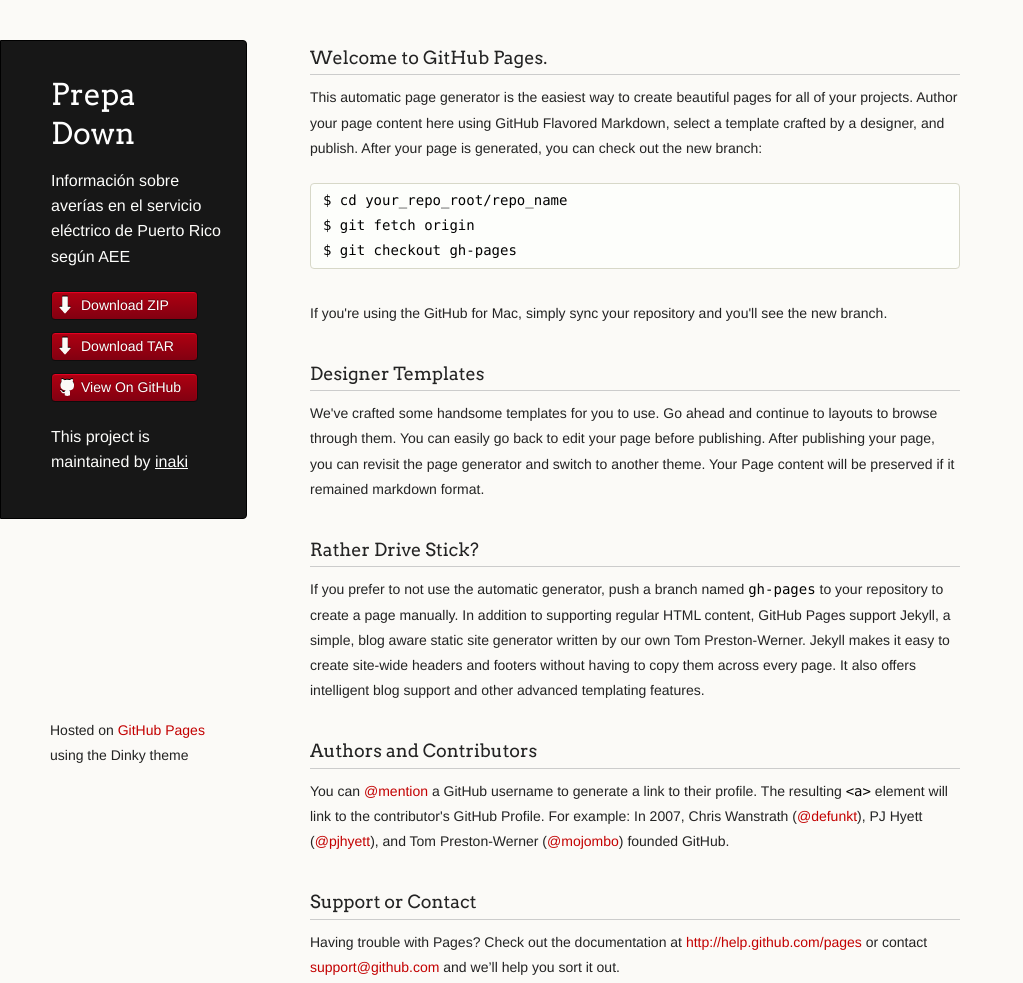
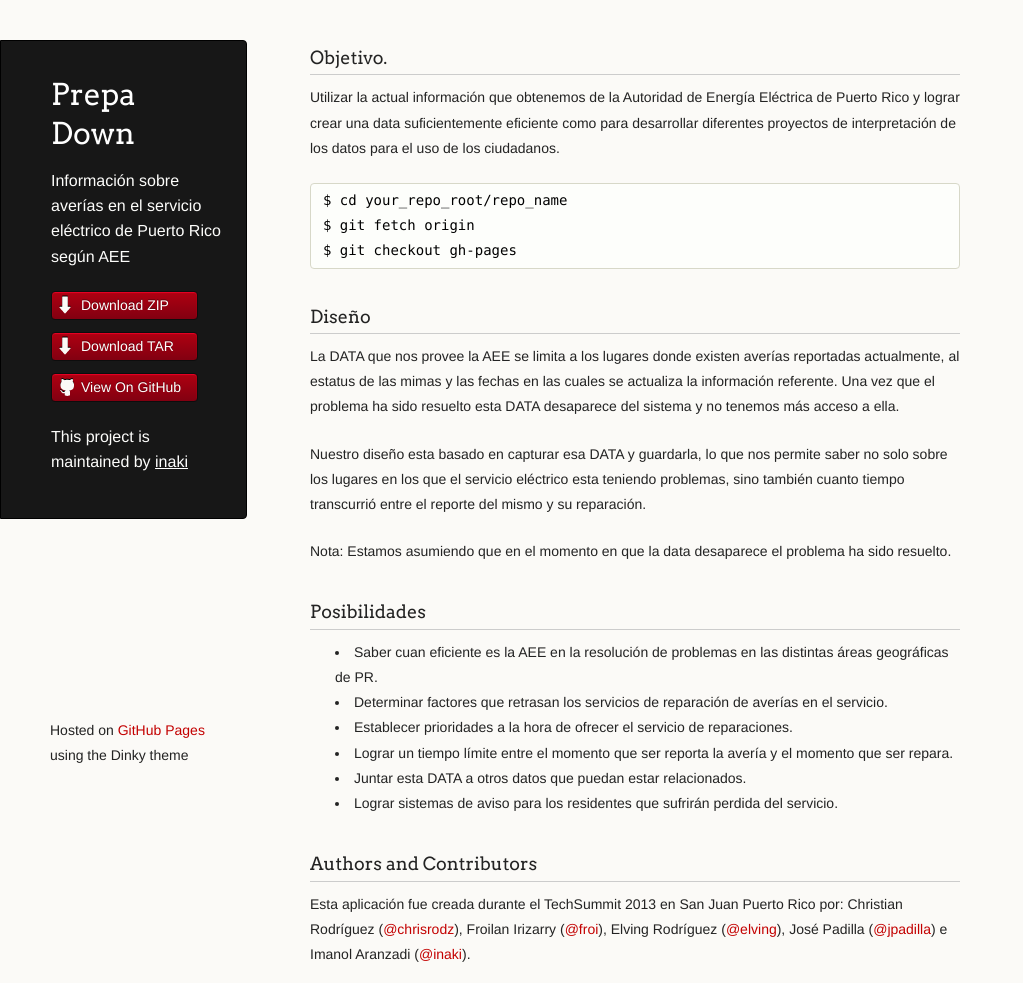
Before and after one commit to inaki/prepa-down, a plain HTML site: page index.html in a window 1280 px wide. Shown: the top 983 px of the page, without its empty margins (0-1023 px from the left). Drawn offline with Linux system fonts and the light colour scheme.

```diff
--- a/index.html
+++ b/index.html
@@ -31,31 +31,38 @@
       </header>
       <section>
         <h3>
-<a name="welcome-to-github-pages" class="anchor" href="#welcome-to-github-pages"><span class="octicon octicon-link"></span></a>Welcome to GitHub Pages.</h3>
+<a name="objetivo" class="anchor" href="#objetivo"><span class="octicon octicon-link"></span></a>Objetivo.</h3>
 
-<p>This automatic page generator is the easiest way to create beautiful pages for all of your projects. Author your page content here using GitHub Flavored Markdown, select a template crafted by a designer, and publish. After your page is generated, you can check out the new branch:</p>
+<p>Utilizar la actual información que obtenemos de la Autoridad de Energía Eléctrica de Puerto Rico y lograr crear una data suficientemente eficiente como para desarrollar diferentes proyectos de interpretación de los datos para el uso de los ciudadanos.</p>
 
 <pre><code>$ cd your_repo_root/repo_name
 $ git fetch origin
 $ git checkout gh-pages
 </code></pre>
 
-<p>If you're using the GitHub for Mac, simply sync your repository and you'll see the new branch.</p>
+<h3>
+<a name="diseo" class="anchor" href="#diseo"><span class="octicon octicon-link"></span></a>Diseño</h3>
+
+<p>La DATA que nos provee la AEE se limita a los lugares donde existen averías reportadas actualmente, al estatus de las mimas y las fechas en las cuales se actualiza la información referente. Una vez que el problema ha sido resuelto esta DATA desaparece del sistema y no tenemos más acceso a ella. </p>
+
+<p>Nuestro diseño esta basado en capturar esa DATA y guardarla, lo que nos permite saber no solo sobre los lugares en los que el servicio eléctrico esta teniendo problemas, sino también cuanto tiempo transcurrió entre el reporte del mismo y su reparación. </p>
+
+<p>Nota: Estamos asumiendo que en el momento en que la data desaparece el problema ha sido resuelto.</p>
 
 <h3>
-<a name="designer-templates" class="anchor" href="#designer-templates"><span class="octicon octicon-link"></span></a>Designer Templates</h3>
+<a name="posibilidades" class="anchor" href="#posibilidades"><span class="octicon octicon-link"></span></a>Posibilidades</h3>
 
-<p>We've crafted some handsome templates for you to use. Go ahead and continue to layouts to browse through them. You can easily go back to edit your page before publishing. After publishing your page, you can revisit the page generator and switch to another theme. Your Page content will be preserved if it remained markdown format.</p>
-
-<h3>
-<a name="rather-drive-stick" class="anchor" href="#rather-drive-stick"><span class="octicon octicon-link"></span></a>Rather Drive Stick?</h3>
-
-<p>If you prefer to not use the automatic generator, push a branch named <code>gh-pages</code> to your repository to create a page manually. In addition to supporting regular HTML content, GitHub Pages support Jekyll, a simple, blog aware static site generator written by our own Tom Preston-Werner. Jekyll makes it easy to create site-wide headers and footers without having to copy them across every page. It also offers intelligent blog support and other advanced templating features.</p>
-
-<h3>
+<ul>
+<li>Saber cuan eficiente es la AEE en la resolución de problemas en las distintas áreas geográficas de PR.</li>
+<li>Determinar factores que retrasan los servicios de reparación de averías en el servicio.</li>
+<li>Establecer prioridades a la hora de ofrecer el servicio de reparaciones.</li>
+<li>Lograr un tiempo límite entre el momento que ser reporta la avería y el momento que ser repara.</li>
+<li>Juntar esta DATA a otros datos que puedan estar relacionados.</li>
+<li>Lograr sistemas de aviso para los residentes que sufrirán perdida del servicio.</li>
+</ul><h3>
 <a name="authors-and-contributors" class="anchor" href="#authors-and-contributors"><span class="octicon octicon-link"></span></a>Authors and Contributors</h3>
 
-<p>You can <a href="https://github.com/blog/821" class="user-mention">@mention</a> a GitHub username to generate a link to their profile. The resulting <code>&lt;a&gt;</code> element will link to the contributor's GitHub Profile. For example: In 2007, Chris Wanstrath (<a href="https://github.com/defunkt" class="user-mention">@defunkt</a>), PJ Hyett (<a href="https://github.com/pjhyett" class="user-mention">@pjhyett</a>), and Tom Preston-Werner (<a href="https://github.com/mojombo" class="user-mention">@mojombo</a>) founded GitHub.</p>
+<p>Esta aplicación fue creada durante el TechSummit 2013 en San Juan Puerto Rico por:  Christian Rodríguez (<a href="https://github.com/chrisrodz" class="user-mention">@chrisrodz</a>), Froilan Irizarry (<a href="https://github.com/froi" class="user-mention">@froi</a>), Elving Rodríguez (<a href="https://github.com/elving" class="user-mention">@elving</a>), José Padilla (<a href="https://github.com/jpadilla" class="user-mention">@jpadilla</a>) e Imanol Aranzadi (<a href="https://github.com/inaki" class="user-mention">@inaki</a>).</p>
 
 <h3>
 <a name="support-or-contact" class="anchor" href="#support-or-contact"><span class="octicon octicon-link"></span></a>Support or Contact</h3>
```
Also changed, not shown: params.json (+1 -1 lines).
